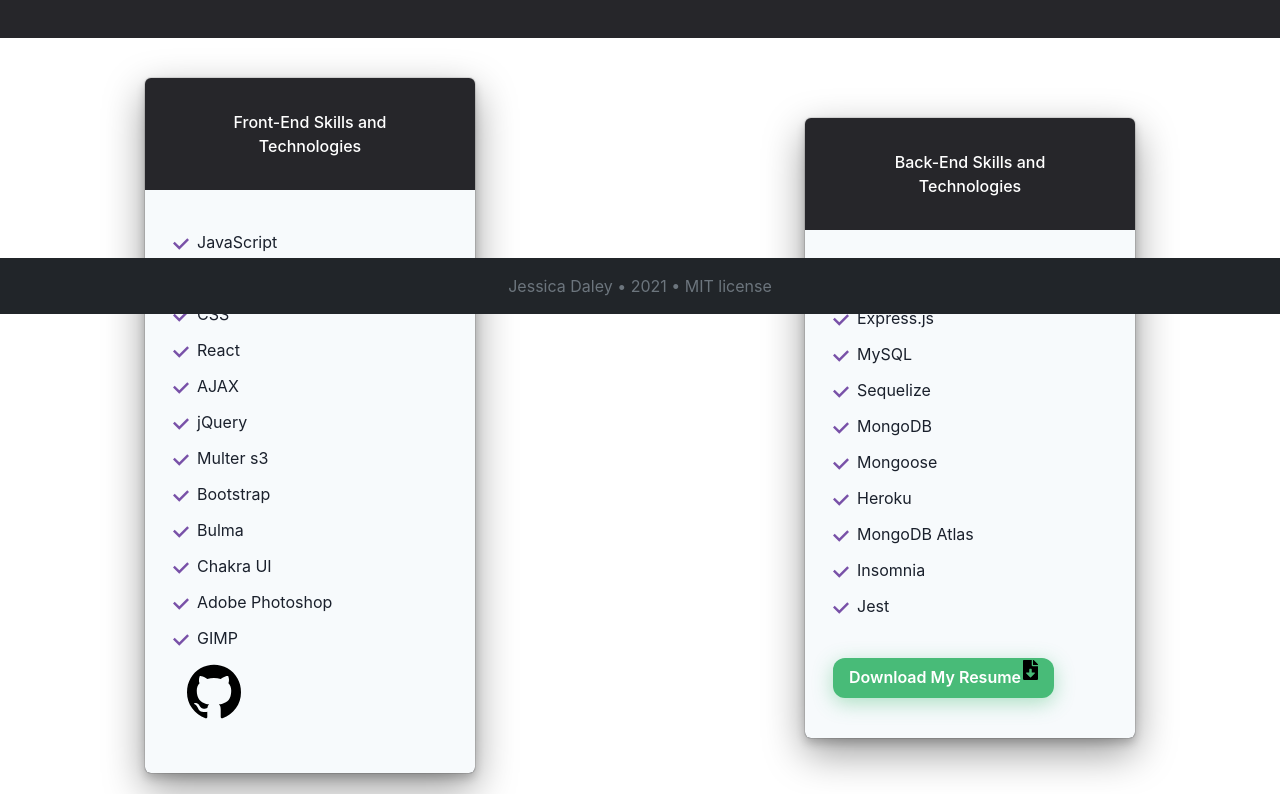
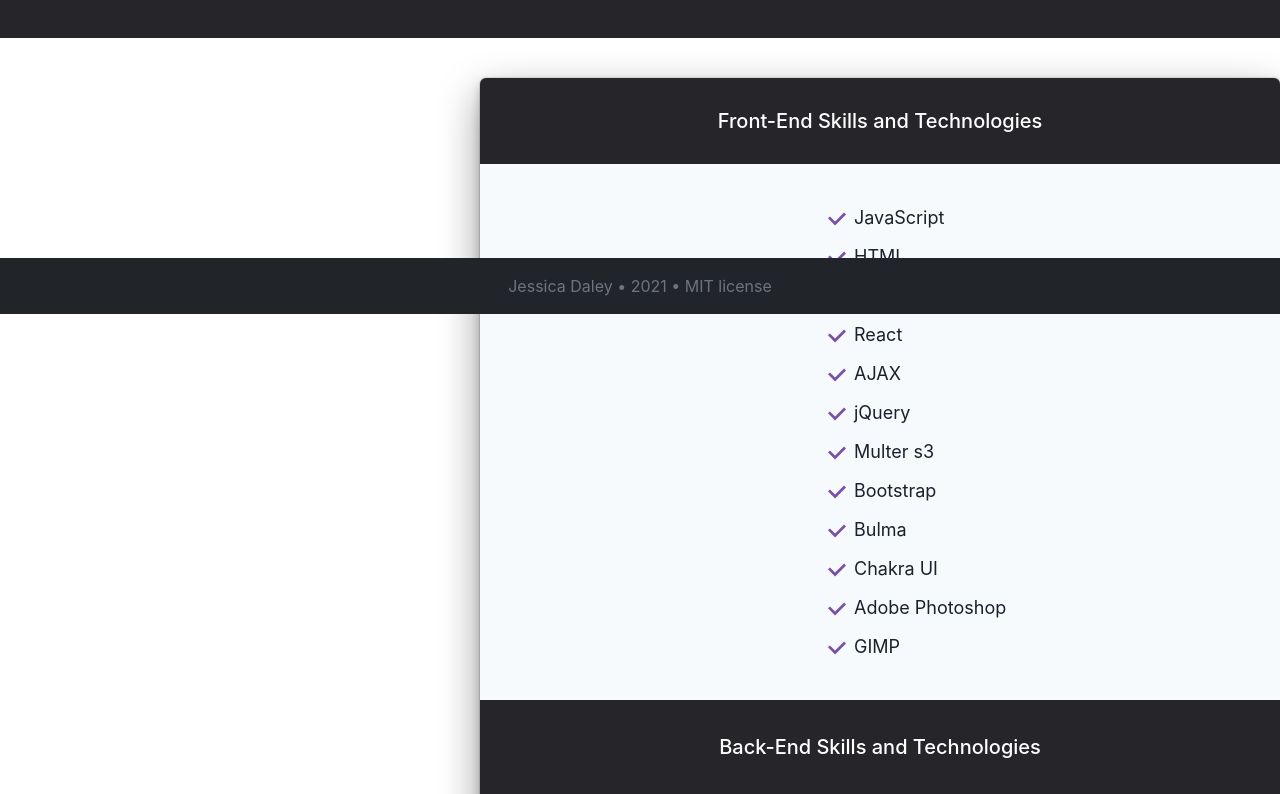
Before and after one commit to JessicaLDaley/my-portfolio, a React (Create React App) app: page /Resume in a window 1280 px wide. Shown: the part 486-1280 px from the top of the page. Built offline with nearby package versions, Linux system fonts and the light colour scheme.

Commit message:
finished resume page

```diff
--- a/src/components/pages/Portfolio.js
+++ b/src/components/pages/Portfolio.js
@@ -81,6 +81,7 @@
           </Center>
         </GridItem>
       </Stack>
+
 
       {/* work #2 */}
       <Stack className="responsive">
--- a/src/components/pages/Resume.js
+++ b/src/components/pages/Resume.js
@@ -14,6 +14,8 @@
     ListIcon,
     Button,
     useColorModeValue,
+    GridItem,
+    Grid
 } from '@chakra-ui/react';
 import { CheckIcon } from '@chakra-ui/icons';
 
@@ -21,14 +23,15 @@
 export default function Resume() {
     return (
 
-
-        <Center py={2}>
-
+<Center>
+        <Grid className="row1" templateColumns='repeat(2, 1fr)' >
+        <Stack>
+          <GridItem justify={["center", "space-between", "flex-end", "flex-end"]}py={2}>
     <Box
 
-                maxW={'330px'}
+                maxW={'full'}
                 w={'50rem'}
-                mr="10px"
+               ml="30rem"
                 bg={useColorModeValue('primary.100', 'primary.100')}
                 boxShadow="dark-lg"
                 rounded={'md'}
@@ -39,18 +42,19 @@
                     color={useColorModeValue('primary.100', 'primary.100')}
                     align={'center'}>
                     <Text
-                        fontSize={'md'}
+                    textAlign="center"
+                        fontSize={'xl'}
                         fontWeight={500}
                         className="gradient"
-                        p={2}
-                        px={5}
+                        p={1}
+                        px={10}
                         color={'white'}
                         rounded={'full'}>
                         Front-End Skills and Technologies
                     </Text>
                 </Stack>
                 <Box bg={useColorModeValue('gray.50', 'gray.900')} px={7} py={10}>
-                    <List spacing={3}>
+                    <List fontSize="lg" textAlign={'left'} ml="20rem"spacing={3}>
                         <ListItem>
                             <ListIcon as={CheckIcon} color="primary.400" />
                             JavaScript
@@ -100,28 +104,15 @@
                             GIMP
                         </ListItem>
                     </List>
-                    <Link>
-                        <a href="https://github.com/JessicaLDaley"><img className="contactImg2" src={github_icon} alt="github icon" /></a>
-                    </Link>
                     </Box>
-            </Box>
+                    <Stack
 
-            <Box
-            mt="5px"
-                maxW={'330px'}
-                w='50rem'
-                ml="20rem"
-                bg={useColorModeValue('primary.100', 'primary.100')}
-                boxShadow="dark-lg"
-                rounded={'md'}
-                overflow={'hidden'}>
-                <Stack
-                    textAlign={'center'}
                     p={6}
                     color={useColorModeValue('primary.100', 'primary.100')}
-                    align={'center'}>
+                    align={'right'}>
                     <Text
-                        fontSize={'md'}
+                     textAlign={'center'}
+                        fontSize={'xl'}
                         fontWeight={500}
                         className="gradient"
                         p={2}
@@ -132,7 +123,7 @@
                     </Text>
                 </Stack>
                 <Box bg={useColorModeValue('gray.50', 'gray.900')} px={7} py={10}>
-                    <List spacing={3}>
+                    <List  fontSize="lg"  textAlign={'left'} ml="20rem" spacing={3}>
                     <ListItem>
                             <ListIcon as={CheckIcon} color="primary.400" />
                             Node.js
@@ -174,26 +165,45 @@
                             Jest
                         </ListItem>
                         </List>
+                    <Link>
+                        <a href="https://github.com/JessicaLDaley"><img  className="contactImg2" src={github_icon} alt="github icon" /></a>
+                    </Link>
                     <Button
 
+        ml="33rem"
 
-            top= "0"
-            right= "0"
-            mt="10"
+         mt="3"
+
           bg={'green.400'}
           color={'white'}
           rounded={'xl'}
-            boxShadow={'0 5px 20px 0px rgb(72 187 120 / 43%)'}
+          boxShadow="dark-lg"
           _hover={{
             bg: 'green.500',
           }}
           _focus={{
             bg: 'green.500',
-            }}>Download My Resume <a className="resumeLink" href={resumeDoc} target="_blank" rel="noreferrer"><img width="15rem"  className="downloadResume" src={downloadResume} alt="download icon" />
+          }}><Text mr="1">Download My Resume</Text> <a className="resumeLink" href={resumeDoc} target="_blank" rel="noreferrer"><img width="17rem"  className="downloadResume" src={downloadResume} alt="download icon" />
           </a></Button>
+
                 </Box>
             </Box>
 
+
+
+
+
+
+
+            </GridItem>
+            </Stack>
+
+
+
+
+
+
+        </Grid>
         </Center>
     );
 }
--- a/src/components/styles.css
+++ b/src/components/styles.css
@@ -60,15 +60,13 @@
 
 }
 .downloadResume{
- padding-bottom:15px;
- margin-left:2px;
+
+margin:3px;
+
 
 
 }
-.resumeLink a{
- float:left;
-    justify:center;
-}
+
 
 
 
@@ -92,8 +90,8 @@
 
   }
   .contactImg2 {
-    width:20%;
-    margin: 5%;
+    width:15%;
+    margin-bottom: -60px;
 
 }
 
```
Lines whose indentation alone changed are shown as unchanged.
